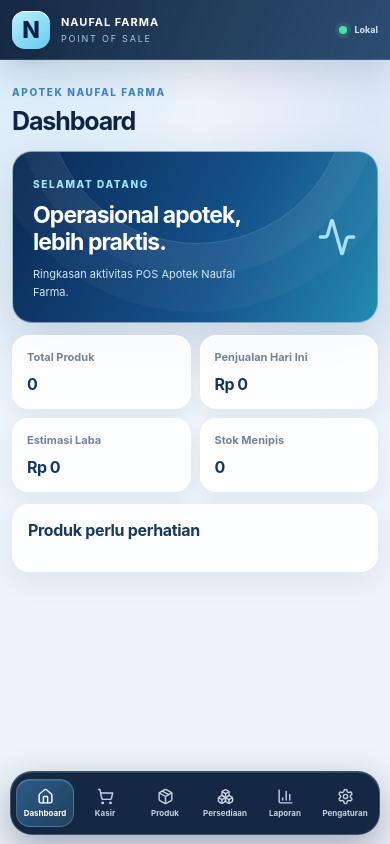
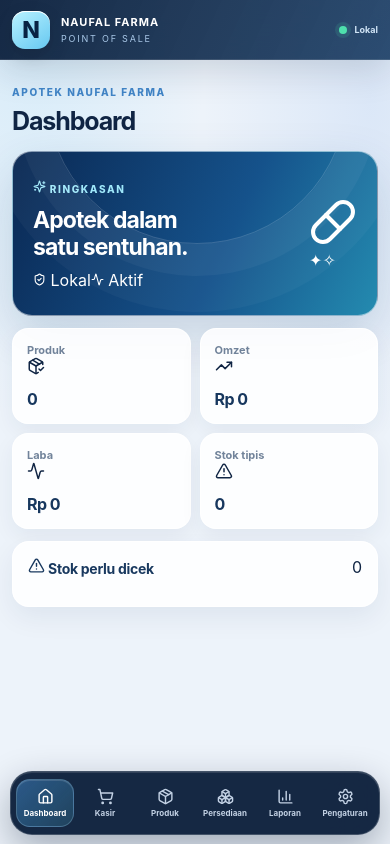
Before and after one commit to WRyouAldi/pos-apotek-naufal-farma, a React (Vite) app: page / in a window 390 px wide. Built offline with nearby package versions, Linux system fonts and the light colour scheme.

Commit message:
Enhance visual assets and simplify mobile POS copy

```diff
--- a/src/App.tsx
+++ b/src/App.tsx
@@ -2,7 +2,7 @@ import {useEffect,useMemo,useRef,useState} from 'react';
 import Papa from 'papaparse';
 import {jsPDF} from 'jspdf';
 import {db,type Product,type Sale,type Movement} from './db';
-import {Activity,ArrowDownToLine,ArrowUpFromLine,BarChart3,Boxes,Camera,ChevronDown,Home,Package,Search,Settings,ShoppingCart,Upload,WifiOff,Download,FileUp} from 'lucide-react';
+import {Activity,ArrowDownToLine,ArrowUpFromLine,BarChart3,Boxes,Camera,ChevronDown,Home,Package,Search,Settings,ShoppingCart,Upload,WifiOff,Download,FileUp,Sparkles,Pill,TrendingUp,AlertTriangle,PackageCheck,ScanLine,ClipboardList,ShieldCheck} from 'lucide-react';
 import {Html5Qrcode} from 'html5-qrcode';
 import {UiButton,UiInput,UiModal} from './ui';
 type Tab='Dashboard'|'Kasir'|'Cek Harga'|'Barang'|'Barang Masuk'|'Barang Keluar'|'Laporan'|'Pengaturan';
@@ -216,11 +216,11 @@ export default function App(){
   <button className={'nav '+(tab==='Pengaturan'?'active':'')} onClick={()=>{setTab('Pengaturan');setQuery('');setOpenMenu(null)}}><Settings/><span>Pengaturan</span></button>
  </div>
  <main className="main"><header><div><span className="eyebrow">APOTEK NAUFAL FARMA</span><h1>{tab}</h1></div><span className="online"><WifiOff size={15}/> Data lokal</span></header>{notice&&<div className="toast">{notice}</div>}
- {tab==='Dashboard'&&<><section className="welcome"><div><span className="eyebrow">SELAMAT DATANG</span><h2>Operasional apotek,<br/>lebih praktis.</h2><p>Ringkasan aktivitas POS Apotek Naufal Farma.</p></div><Activity size={62}/></section><div className="stats">{[['Total Produk',products.length],['Penjualan Hari Ini',money(revenue)],['Estimasi Laba',money(profit)],['Stok Menipis',products.filter(p=>p.stock<=p.minStock).length]].map(([a,b])=><div className="stat" key={String(a)}><span>{a}</span><strong>{b}</strong></div>)}</div><section className="panel"><h3>Produk perlu perhatian</h3>{products.filter(p=>p.stock<=p.minStock).slice(0,12).map(p=><p className="row" key={p.code}>{p.name} <b>{p.stock} {p.unit}</b></p>)}</section></>}
- {tab==='Kasir'&&<div className="grid-two"><section className="panel"><div className="panel-head"><h3>Pilih produk</h3><UiButton className="soft-btn" onClick={()=>void startScan()}><Camera size={16}/> Scan</UiButton></div><UiInput className="search" placeholder="Cari nama, kode, barcode..." value={query} onChange={e=>setQuery(e.target.value)}/>{filtered.slice(0,40).map(p=><button className="product-pick" key={p.code} onClick={()=>add(p)}><span>{p.name}<small>{p.code} · Stok {p.stock}</small></span><b>{money(p.sellPrice)}</b></button>)}</section><section className="panel"><h3>Keranjang ({cart.length})</h3>{cart.map(x=><div className="cart-row" key={x.p.code}><div className="cart-info"><b>{x.p.name}</b><small>{money(x.p.sellPrice)} / {x.p.unit}</small></div><div className="qty-control"><button aria-label={'Kurangi '+x.p.name} onClick={()=>setCart(c=>c.map(y=>y.p.code===x.p.code?{...y,qty:Math.max(0,y.qty-1)}:y).filter(y=>y.qty>0))}>−</button><b>{x.qty}</b><button aria-label={'Tambah '+x.p.name} onClick={()=>add(x.p)}>+</button></div><strong>{money(x.qty*x.p.sellPrice)}</strong></div>)}<h2>{money(cart.reduce((a,x)=>a+x.qty*x.p.sellPrice,0))}</h2><button className="primary full checkout-btn" disabled={!cart.length||busy} onClick={()=>void checkout()}>{busy?'Memproses transaksi…':'Selesaikan transaksi'}</button></section></div>}
+ {tab==='Dashboard'&&<><section className="welcome"><div><span className="eyebrow"><Sparkles size={13}/> RINGKASAN</span><h2>Apotek dalam<br/>satu sentuhan.</h2><div className="welcome-badges"><span><ShieldCheck size={13}/> Lokal</span><span><Activity size={13}/> Aktif</span></div></div><div className="welcome-art" aria-hidden="true"><div className="art-orbit orbit-one"/><div className="art-orbit orbit-two"/><div className="art-capsule"><Pill size={48}/></div><span className="art-spark spark-one">✦</span><span className="art-spark spark-two">✧</span></div></section><div className="stats">{[['Produk',products.length,PackageCheck],['Omzet',money(revenue),TrendingUp],['Laba',money(profit),Activity],['Stok tipis',products.filter(p=>p.stock<=p.minStock).length,AlertTriangle]].map(([a,b,Icon]:any,i)=><div className="stat" key={String(a)}><div className="stat-top"><span>{a}</span><i className={"stat-icon stat-icon-"+i}><Icon size={18}/></i></div><strong>{b}</strong></div>)}</div><section className="panel"><div className="panel-head"><h3><AlertTriangle size={17}/> Stok perlu dicek</h3><span className="section-count">{products.filter(p=>p.stock<=p.minStock).length}</span></div>{products.filter(p=>p.stock<=p.minStock).slice(0,12).map(p=><p className="row" key={p.code}>{p.name} <b>{p.stock} {p.unit}</b></p>)}</section></>}
+ {tab==='Kasir'&&<div className="grid-two"><section className="panel"><div className="panel-head"><h3><ShoppingBag size={17}/> Produk</h3><UiButton className="soft-btn" aria-label="Scan barcode" onClick={()=>void startScan()}><ScanLine size={17}/></UiButton></div><UiInput className="search" placeholder="Cari nama, kode, barcode..." value={query} onChange={e=>setQuery(e.target.value)}/>{filtered.slice(0,40).map(p=><button className="product-pick" key={p.code} onClick={()=>add(p)}><span>{p.name}<small>{p.code} · Stok {p.stock}</small></span><b>{money(p.sellPrice)}</b></button>)}</section><section className="panel"><h3><ShoppingCart size={17}/> Keranjang <span className="section-count">{cart.length}</span></h3>{cart.map(x=><div className="cart-row" key={x.p.code}><div className="cart-info"><b>{x.p.name}</b><small>{money(x.p.sellPrice)} / {x.p.unit}</small></div><div className="qty-control"><button aria-label={'Kurangi '+x.p.name} onClick={()=>setCart(c=>c.map(y=>y.p.code===x.p.code?{...y,qty:Math.max(0,y.qty-1)}:y).filter(y=>y.qty>0))}>−</button><b>{x.qty}</b><button aria-label={'Tambah '+x.p.name} onClick={()=>add(x.p)}>+</button></div><strong>{money(x.qty*x.p.sellPrice)}</strong></div>)}<h2>{money(cart.reduce((a,x)=>a+x.qty*x.p.sellPrice,0))}</h2><button className="primary full checkout-btn" disabled={!cart.length||busy} onClick={()=>void checkout()}><ShoppingCart size={17}/>{busy?'Memproses…':'Bayar sekarang'}</button></section></div>}
  {(tab==='Cek Harga'||tab==='Barang')&&<section className="panel"><div className="panel-head"><h3>{tab==='Barang'?'Master barang':'Pencarian harga produk'}</h3>{tab==='Barang'&&<label className="soft-btn upload"><Upload size={16}/> Impor CSV<input type="file" accept=".csv,text/csv" disabled={busy} onChange={e=>{const file=e.target.files?.[0];e.currentTarget.value='';if(file)void importCSV(file)}}/></label>}</div><UiInput className="search" placeholder="Cari nama, kode, atau barcode..." value={query} onChange={e=>setQuery(e.target.value)}/><div className="table-wrap"><table><thead><tr><th>Nama</th><th>Kode</th><th>Stok</th><th>Harga beli</th><th>Harga jual</th></tr></thead><tbody>{filtered.slice(0,60).map(p=><tr key={p.code}><td>{p.name}</td><td>{p.code}</td><td>{p.stock} {p.unit}</td><td>{tab==='Barang'?money(p.buyPrice):'—'}</td><td>{money(p.sellPrice)}</td></tr>)}</tbody></table></div></section>}
  {(tab==='Barang Masuk'||tab==='Barang Keluar')&&<section className="panel"><h3>{tab}</h3><UiInput className="search" placeholder="Kode item atau barcode" value={query} onChange={e=>setQuery(e.target.value)}/><p>{products.find(p=>p.code===query||p.barcode===query)?.name||'Masukkan kode produk yang tepat.'}</p><button className="primary" onClick={()=>void moveStock(tab==='Barang Masuk'?'MASUK':'KELUAR')}>Catat mutasi</button><h3>Riwayat mutasi</h3>{moves.filter(m=>m.type===(tab==='Barang Masuk'?'MASUK':'KELUAR')).slice(-30).reverse().map((m,i)=><p className="row" key={i}>{m.createdAt.slice(0,16)} · {m.name} · {m.qty}</p>)}</section>}
  {tab==='Laporan'&&(()=>{const reportSales=sales.filter(s=>(!reportFrom||localDate(new Date(s.createdAt))>=reportFrom)&&(!reportTo||localDate(new Date(s.createdAt))<=reportTo)).sort((a,b)=>b.createdAt.localeCompare(a.createdAt));const total=reportSales.reduce((a,s)=>a+s.total,0);return <section className="panel"><div className="panel-head"><h3>Riwayat penjualan</h3><b>Omzet: {money(total)}</b></div><div className="report-tools"><label>Dari tanggal<input type="date" value={reportFrom} onChange={e=>setReportFrom(e.target.value)}/></label><label>Sampai tanggal<input type="date" value={reportTo} onChange={e=>setReportTo(e.target.value)}/></label><button className="primary" disabled={pdfBusy||!reportSales.length} onClick={()=>void downloadReportPDF(reportSales)}><Download size={16}/> {pdfBusy?'Membuat PDF…':'Cetak laporan PDF'}</button></div><p className="report-summary">{reportSales.length} transaksi · Omzet {money(total)} · Estimasi laba {money(reportSales.reduce((a,s)=>a+s.items.reduce((b,i)=>b+(i.price-i.cost)*i.qty,0),0))}</p>{reportSales.map((sale,i)=><div className="report-row" key={sale.id??sale.createdAt+i}><div><b>{pdfDate(sale.createdAt)}</b><small>{sale.items.map(x=>x.name+' ×'+x.qty).join(', ')}</small><strong>{money(sale.total)}</strong></div><button className="soft-btn" disabled={pdfBusy} onClick={()=>void downloadReceiptPDF(sale)}><Download size={15}/> Struk PDF</button></div>)}</section>})()}
- {tab==='Pengaturan'&&<section className="panel"><h3>Backup & pemulihan data</h3><p>Backup lengkap mencakup master produk, transaksi, dan mutasi stok. Simpan salinan di luar perangkat secara berkala.</p><div className="panel-head"><button className="primary" disabled={busy} onClick={()=>void backupAll()}><Download size={16}/> Backup lengkap (JSON)</button><label className="soft-btn upload"><FileUp size={16}/> Pulihkan backup<input type="file" accept=".json,application/json" disabled={busy} onChange={e=>{const file=e.target.files?.[0];if(file)void restoreAll(file);e.currentTarget.value=''}}/></label></div><button className="soft-btn" disabled={busy} onClick={exportCSV}><Download size={16}/> Ekspor master produk CSV</button>{busy&&<p>Memproses data, jangan tutup aplikasi...</p>}<div className="notice"><WifiOff/><div><b>Database lokal perangkat</b><p>Backup JSON adalah salinan pemulihan penuh. CSV hanya berisi master produk, bukan transaksi. Pemulihan mengganti data lokal saat ini. Sinkronisasi cloud belum tersedia.</p></div></div></section>}
+ {tab==='Pengaturan'&&<section className="panel"><h3><ShieldCheck size={18}/> Data</h3><div className="panel-head"><button className="primary" disabled={busy} onClick={()=>void backupAll()}><Download size={16}/> Backup lengkap (JSON)</button><label className="soft-btn upload"><FileUp size={16}/> Pulihkan backup<input type="file" accept=".json,application/json" disabled={busy} onChange={e=>{const file=e.target.files?.[0];if(file)void restoreAll(file);e.currentTarget.value=''}}/></label></div><button className="soft-btn" disabled={busy} onClick={exportCSV}><Download size={16}/> Ekspor master produk CSV</button>{busy&&<p>Memproses data, jangan tutup aplikasi...</p>}<div className="notice"><WifiOff/><div><b>Lokal · Offline</b></div></div></section>}
  </main>{scan&&<UiModal label="Pemindai barcode" onClose={()=>void stopScan()}><div className="scan-card-content"><div id="barcode-reader"/><UiButton className="soft-btn full" onClick={()=>void stopScan()}>Tutup pemindai</UiButton></div></UiModal>}</div>
 }
```
